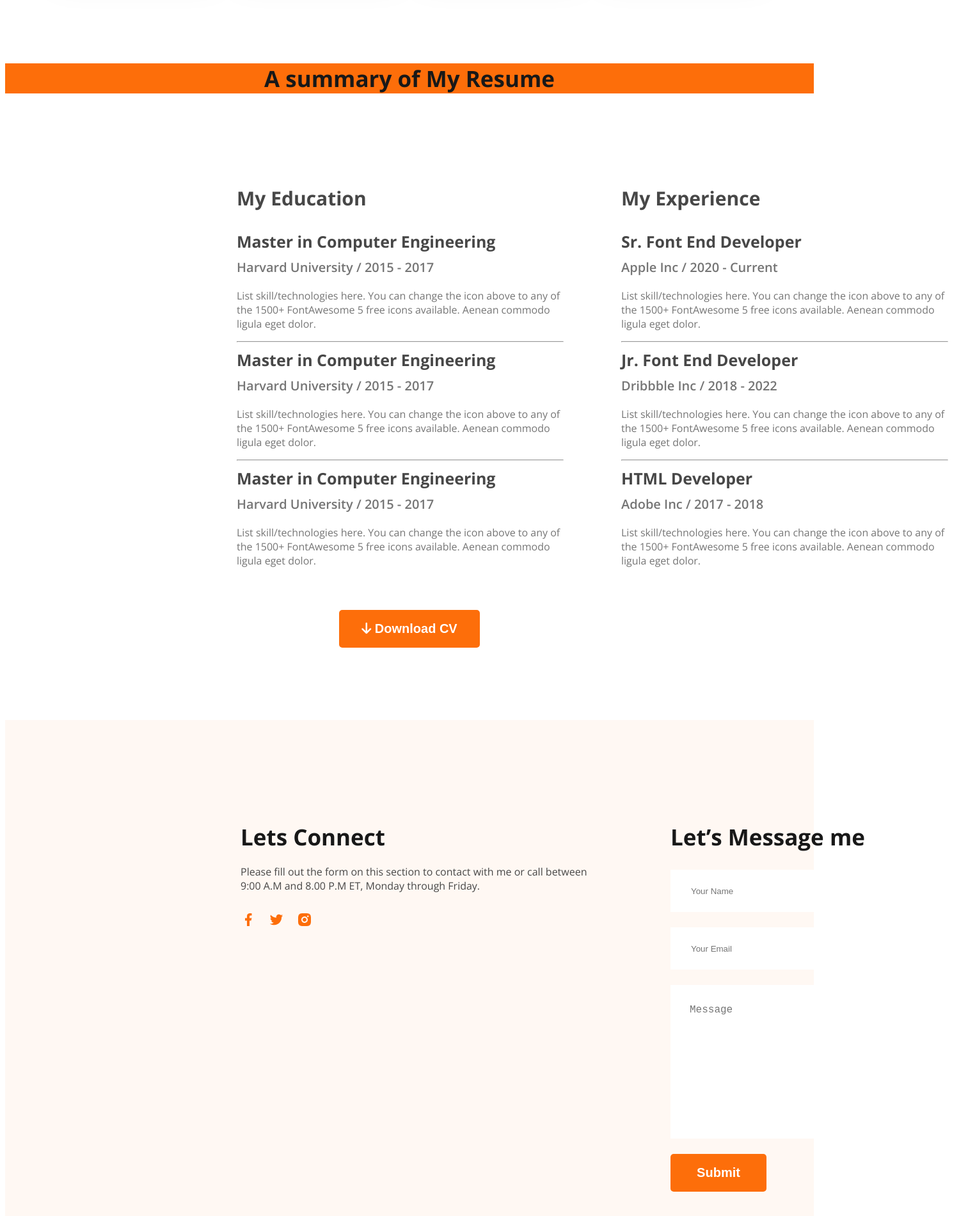
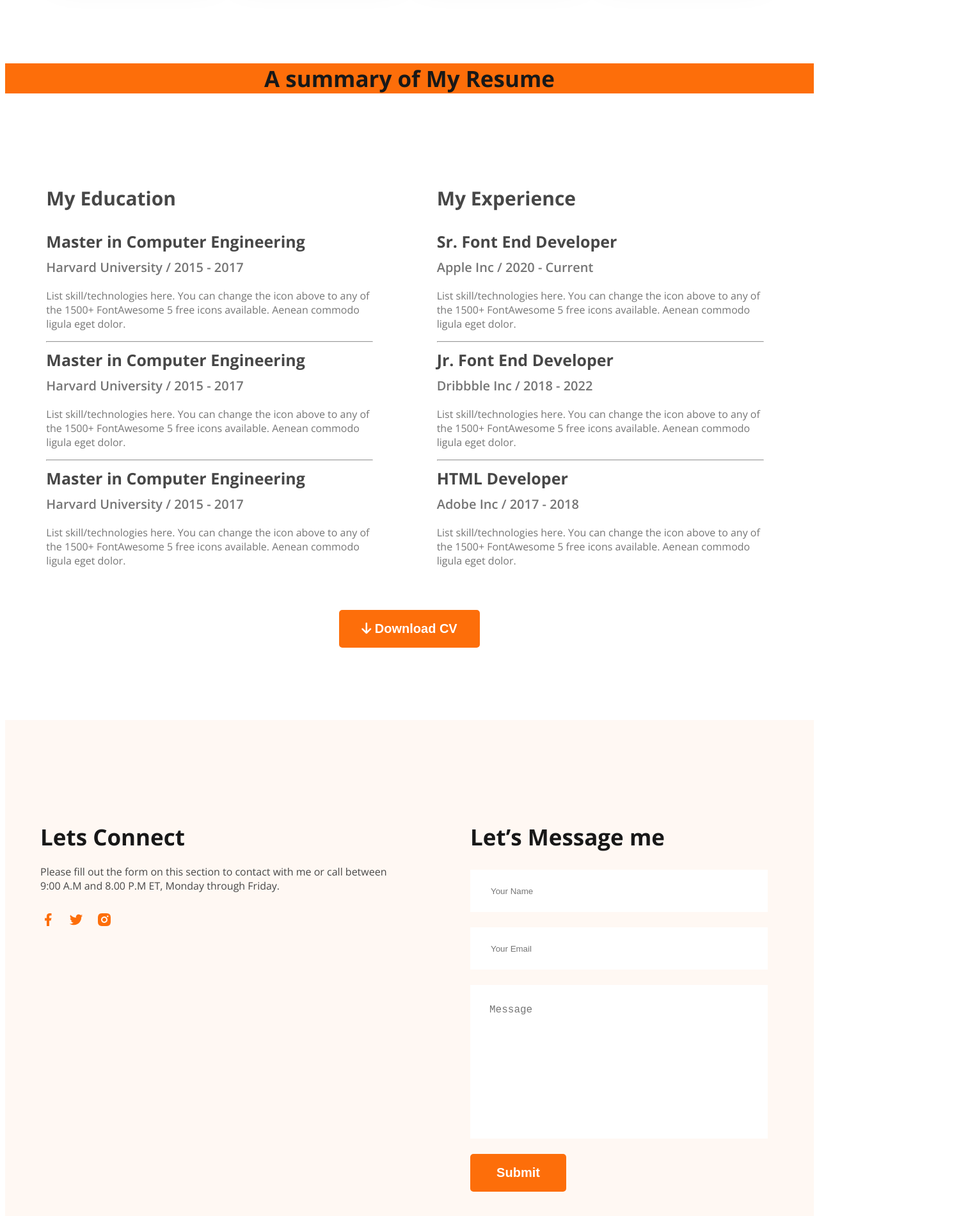
Before and after one commit to rizwanamanTHEnoob/Developer-Portfolio, a plain HTML site: page index.html in a window 1280 px wide. Shown: the part 2281-4181 px from the top of the page at 64% size, 1513 px wide, since content can reach past the window. Drawn offline with nearby package versions, Linux system fonts and the light colour scheme.

Commit message:
Modified

```diff
--- a/style.css
+++ b/style.css
@@ -182,7 +182,7 @@ nav ul li a {
   display: flex;
   justify-content: space-evenly;
   gap: 90px;
-  margin-left: 362px;
+  margin-left: 55px;
   /* margin-right: 277px; */
 }
 .columnTitle {
@@ -234,7 +234,7 @@ nav ul li a {
   flex-direction: column;
 }
 .left {
-  margin-left: 368px;
+  margin-left: 55px;
   margin-top: 130px;
 }
 #leftTitle {
```
